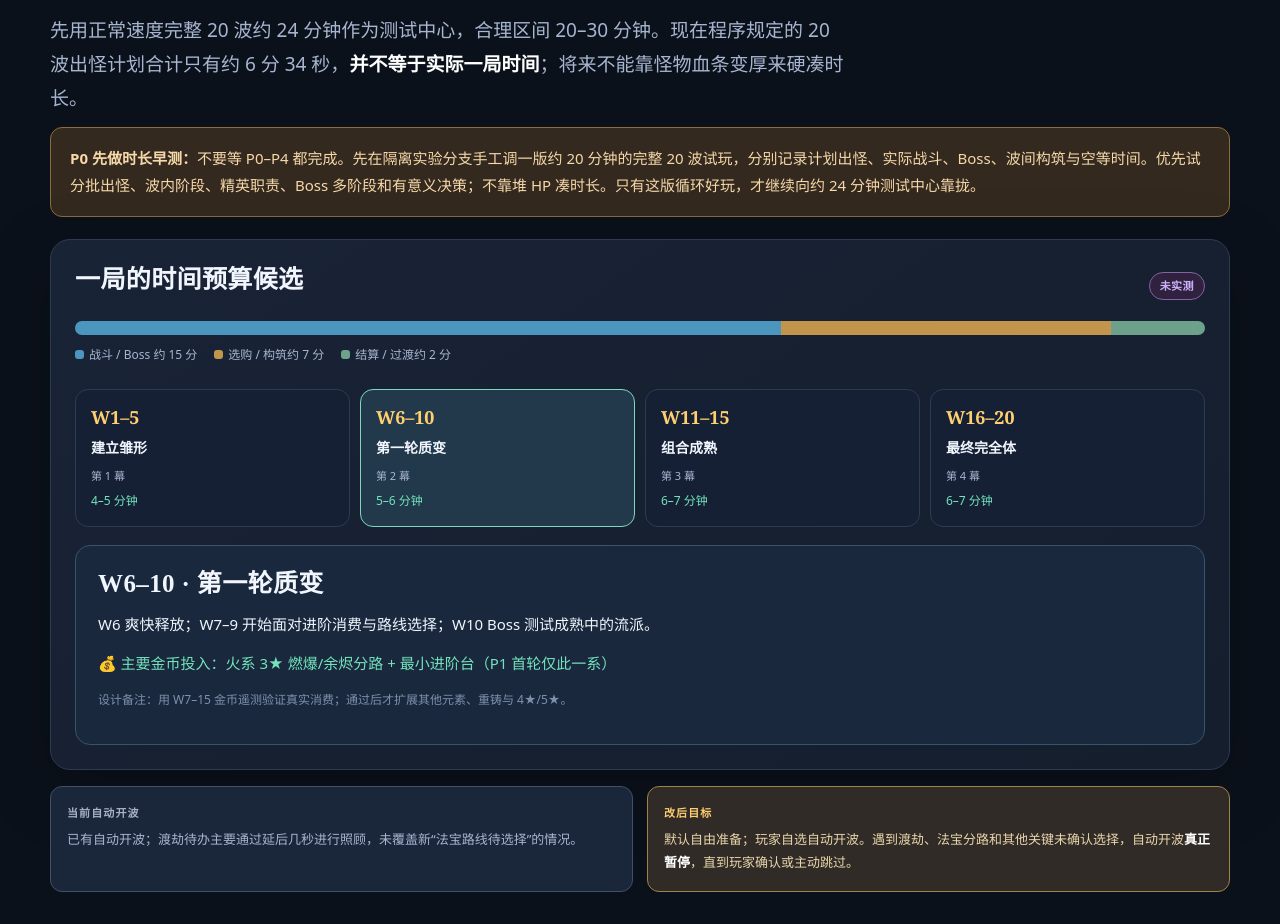
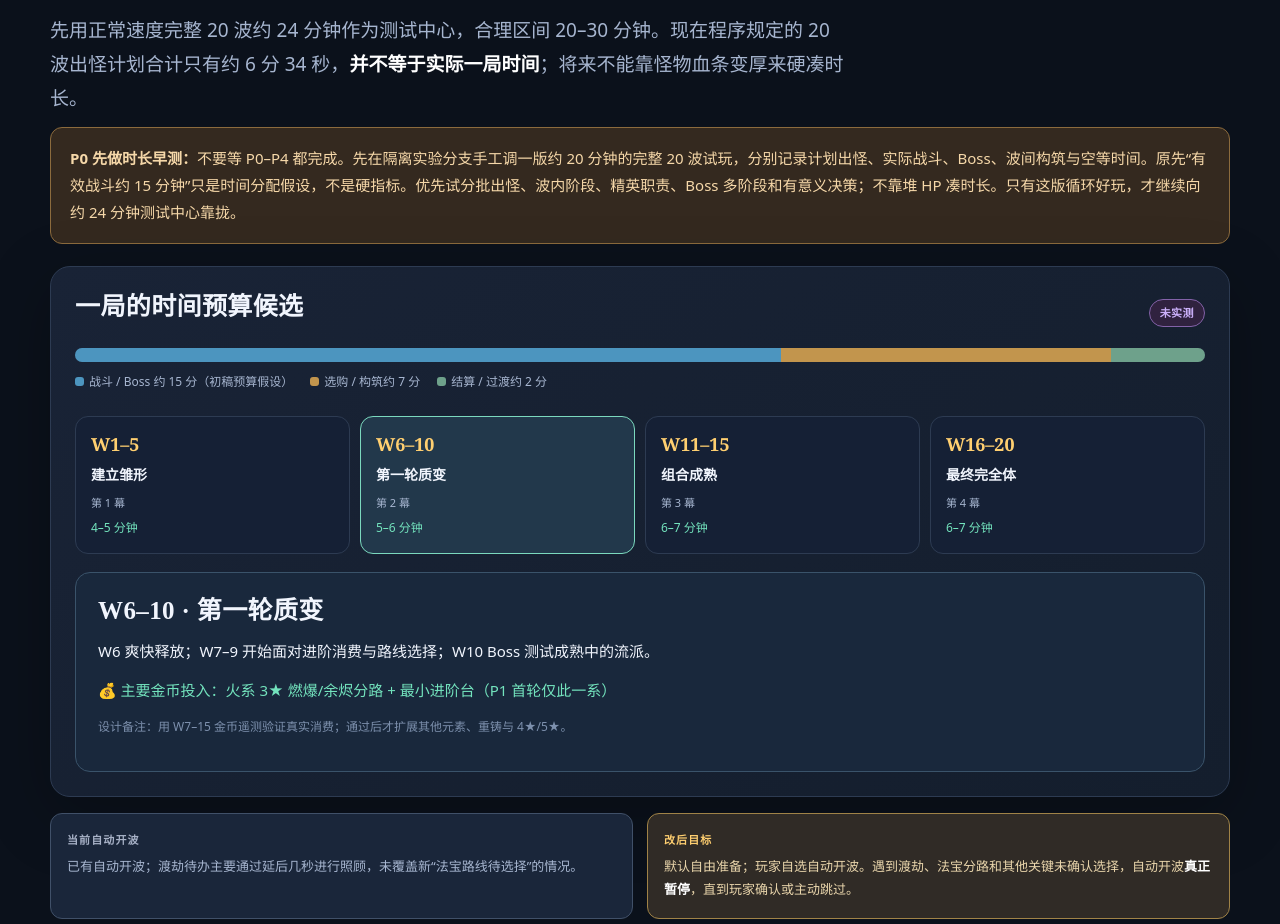
Before and after one commit to xfastres/border-guard, a plain HTML site: page docs/v0.60-review/Border-Guard-v0.60-改动讲解.html in a window 1280 px wide. Shown: the part 6943-7867 px from the top of the page. Drawn offline with Linux system fonts and the light colour scheme.

Commit message:
docs(v0.60): clarify combat-time budget is an unvalidated hypothesis

```diff
--- a/docs/v0.60-review/Border-Guard-v0.60-改动讲解.html
+++ b/docs/v0.60-review/Border-Guard-v0.60-改动讲解.html
@@ -244,11 +244,11 @@ h1,h2,h3,.serif{font-family:"Noto Serif SC","Songti SC","SimSun",serif;letter-sp
   <div class="eyebrow">WAVE 01–20 / 从开局到完全体</div>
   <h2>不是 20 次重复刷怪，<span class="gold">而是四幕成长故事。</span></h2>
   <p class="lead">先用正常速度完整 20 波约 24 分钟作为测试中心，合理区间 20–30 分钟。现在程序规定的 20 波出怪计划合计只有约 6 分 34 秒，<strong>并不等于实际一局时间</strong>；将来不能靠怪物血条变厚来硬凑时长。</p>
-  <div class="callout warn"><strong>P0 先做时长早测：</strong>不要等 P0–P4 都完成。先在隔离实验分支手工调一版约 20 分钟的完整 20 波试玩，分别记录计划出怪、实际战斗、Boss、波间构筑与空等时间。优先试分批出怪、波内阶段、精英职责、Boss 多阶段和有意义决策；不靠堆 HP 凑时长。只有这版循环好玩，才继续向约 24 分钟测试中心靠拢。</div>
+  <div class="callout warn"><strong>P0 先做时长早测：</strong>不要等 P0–P4 都完成。先在隔离实验分支手工调一版约 20 分钟的完整 20 波试玩，分别记录计划出怪、实际战斗、Boss、波间构筑与空等时间。原先“有效战斗约 15 分钟”只是时间分配假设，不是硬指标。优先试分批出怪、波内阶段、精英职责、Boss 多阶段和有意义决策；不靠堆 HP 凑时长。只有这版循环好玩，才继续向约 24 分钟测试中心靠拢。</div>
   <div class="card" style="margin-top:22px">
    <div style="display:flex;justify-content:space-between;align-items:center;gap:12px;flex-wrap:wrap"><h3>一局的时间预算候选</h3><span class="pill pending">未实测</span></div>
    <div class="meter"><span class="fight"></span><span class="build"></span><span class="change"></span></div>
-   <div class="legend"><span><i class="dot" style="background:#4c95bf"></i>战斗 / Boss 约 15 分</span><span><i class="dot" style="background:#c2954d"></i>选购 / 构筑约 7 分</span><span><i class="dot" style="background:#6ea18b"></i>结算 / 过渡约 2 分</span></div>
+   <div class="legend"><span><i class="dot" style="background:#4c95bf"></i>战斗 / Boss 约 15 分（初稿预算假设）</span><span><i class="dot" style="background:#c2954d"></i>选购 / 构筑约 7 分</span><span><i class="dot" style="background:#6ea18b"></i>结算 / 过渡约 2 分</span></div>
    <div class="timeline" id="waveTimeline"></div>
    <div class="stage-detail" id="stageDetail"></div>
   </div>
```
